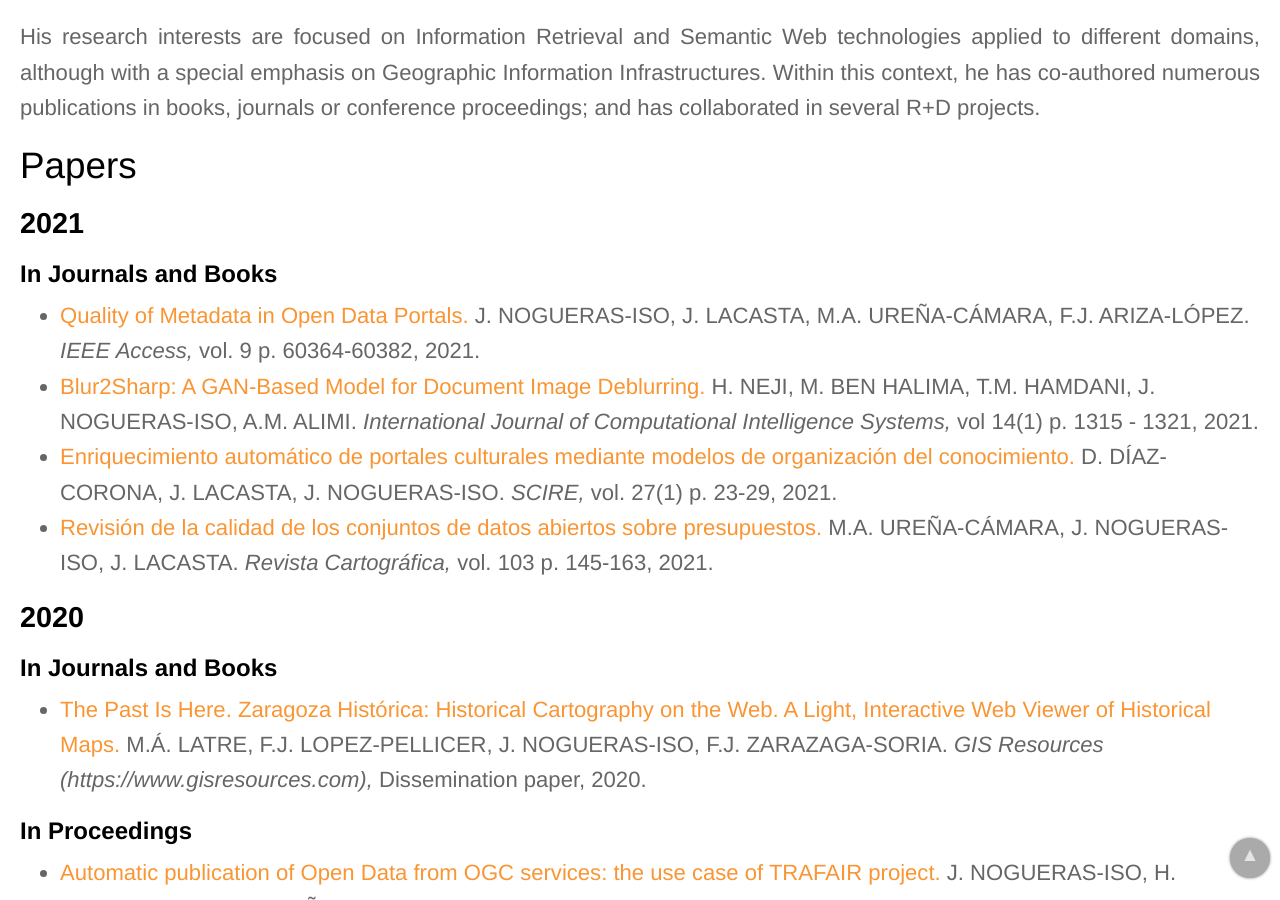
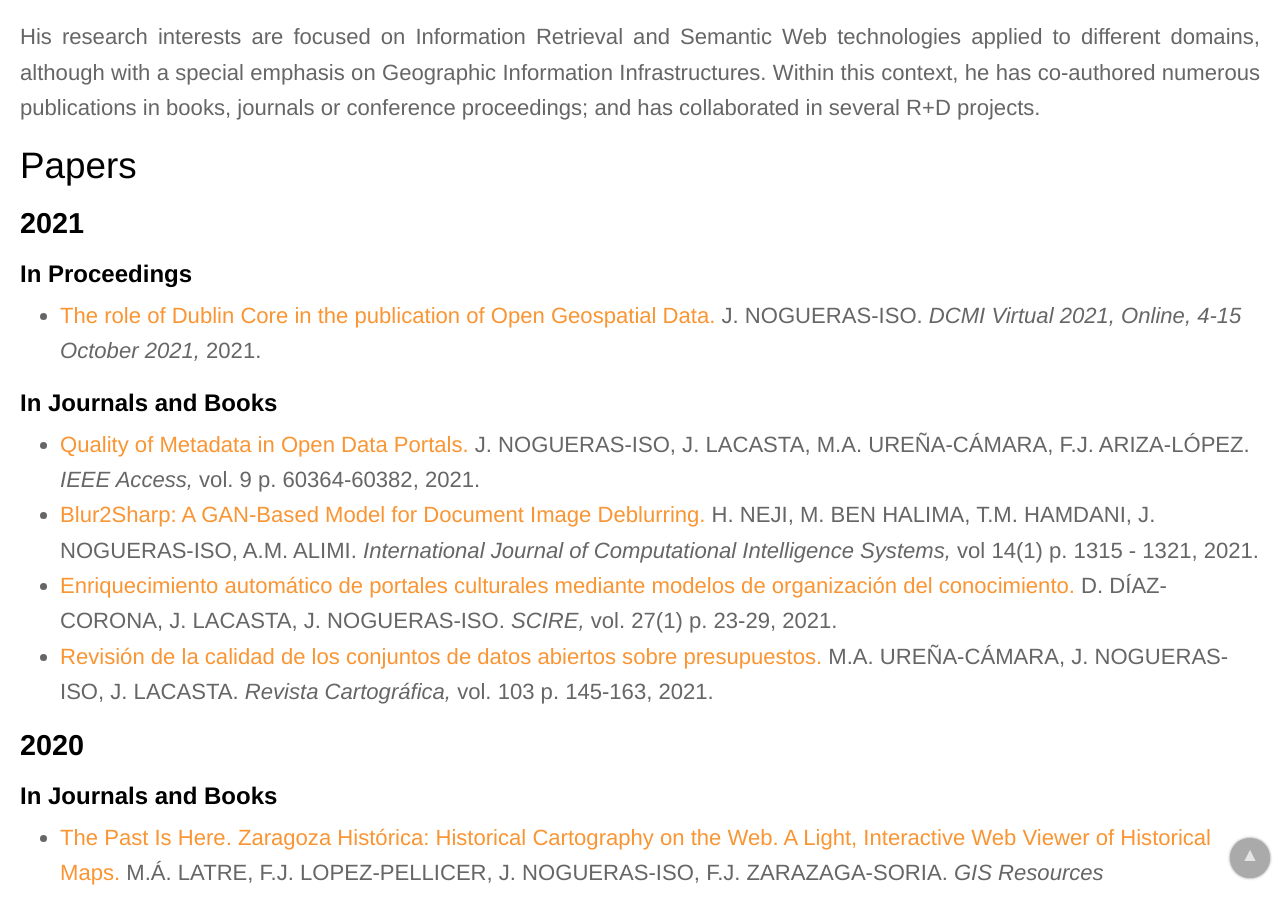
Before and after one commit to IAAA-Lab/IAAA-Lab.github.io, a Jekyll site: the page built from _staff/jnog.md, in a window 1280 px wide and 900 px high, scrolled down 771 px. Built offline with Jekyll 4.4.1, drawn with Linux system fonts in a browser that asks for light colours.

Commit message:
Update papers.yml

```diff
--- a/_data/papers.yml
+++ b/_data/papers.yml
@@ -1,6 +1,12 @@
 # Importante: dentro de este fichero los artículos tienen que estar ordenados por año
 # (los más recientes primero) y dentro de cada año primero van los libros, luego los
 # artículos de revista y capítulos de libro y finalmente los artículos de congresos
+# -------------------
+- title: "The role of Dublin Core in the publication of Open Geospatial Data"
+  url: https://www.dublincore.org/conferences/2021/presentations/the_role_of_dublin_core_in_the_publication_of_open_geospatial_data/
+  authors: J. NOGUERAS-ISO
+  publication_conference: "DCMI Virtual 2021, Online, 4-15 October 2021"
+  year: 2021
 # -------------------
 - title: "An Analysis of Existing Production Frameworks for Statistical and Geographic Information: Synergies, Gaps and Integration"
   url: https://doi.org/10.3390/ijgi10060374
```
